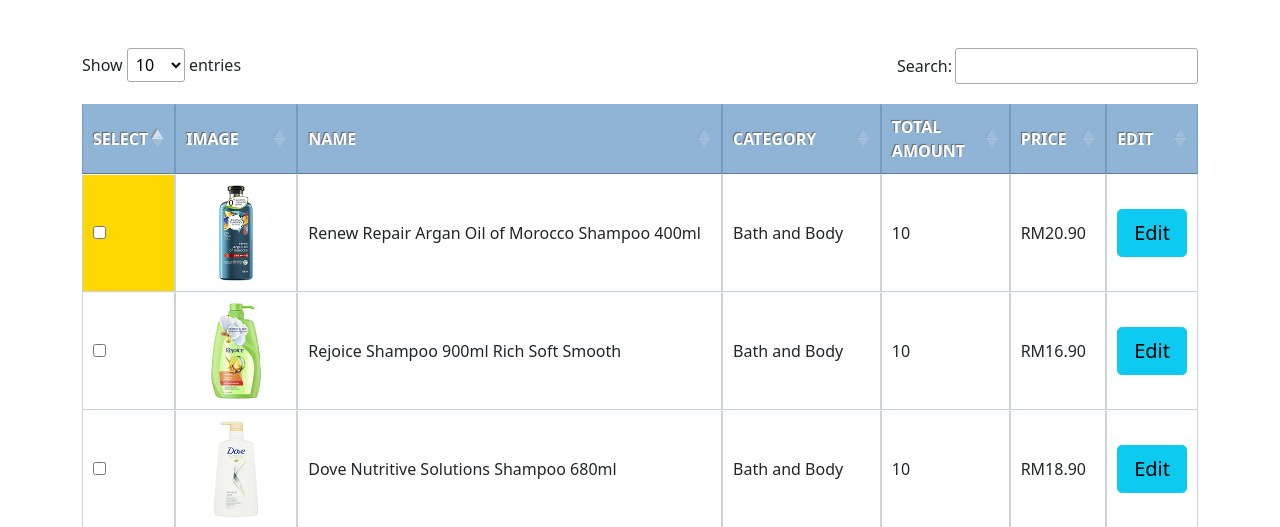
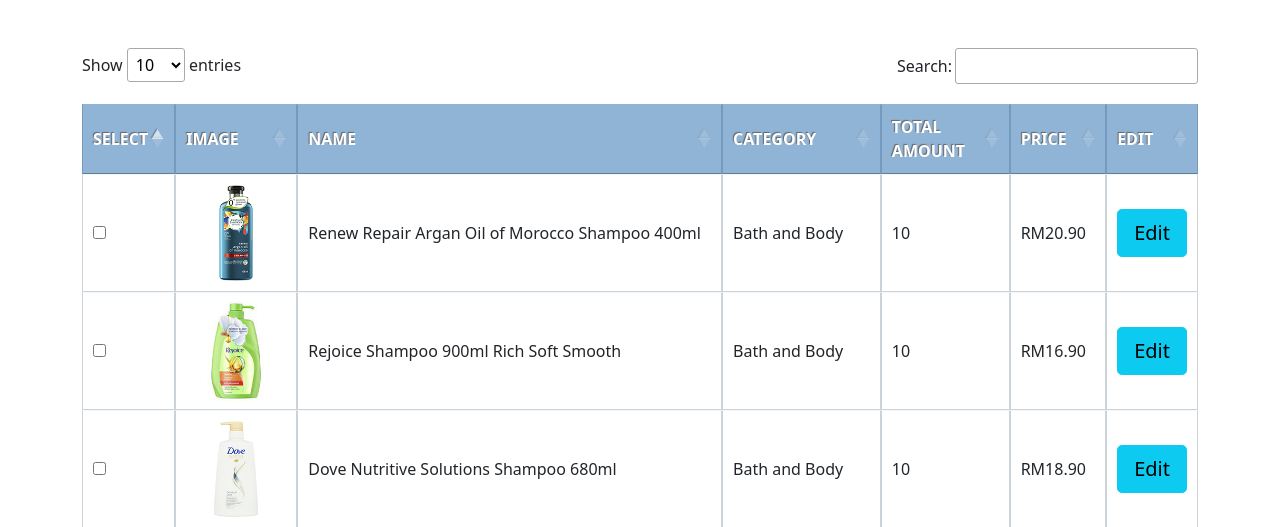
Before and after one commit to owen0712/simple-shopper, a PHP site: page /src/administrator.html in a window 1280 px wide, with the pointer over the restyled element. Shown: the part 127-654 px from the top of the page. Run offline with PHP 8.4, Linux system fonts and the light colour scheme; some libraries are stand-ins or nearby versions.

Commit message:
Update administrator.css

```diff
--- a/style/administrator.css
+++ b/style/administrator.css
@@ -30,10 +30,6 @@ td{
   border-bottom: 1px solid #CBD2D8;
   border-right: 1px solid #CBD2D8;
   border-left: 1px solid #CBD2D8;
-}
-
-td:hover{
-  background-color: gold;
 }
 
 fieldset{
```
